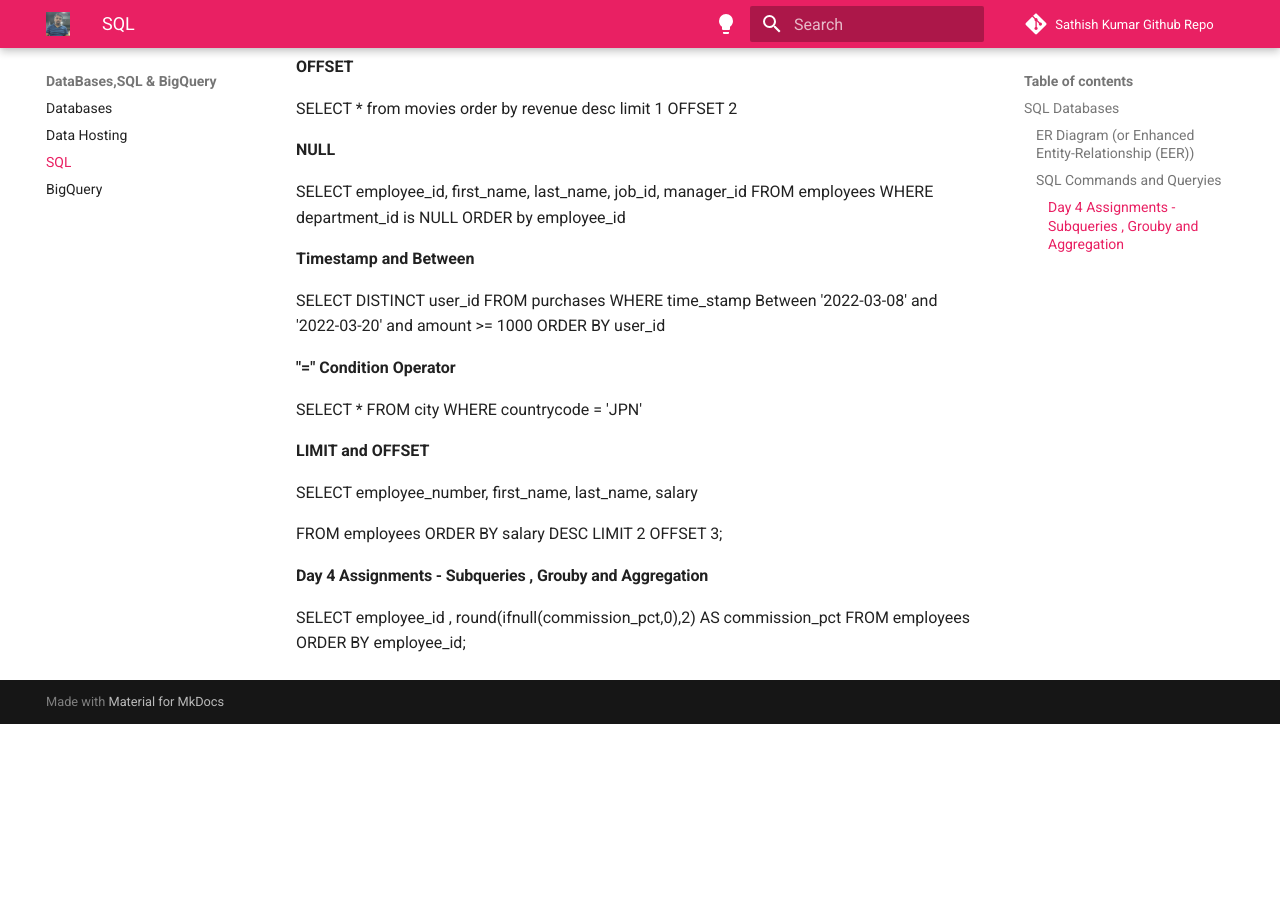
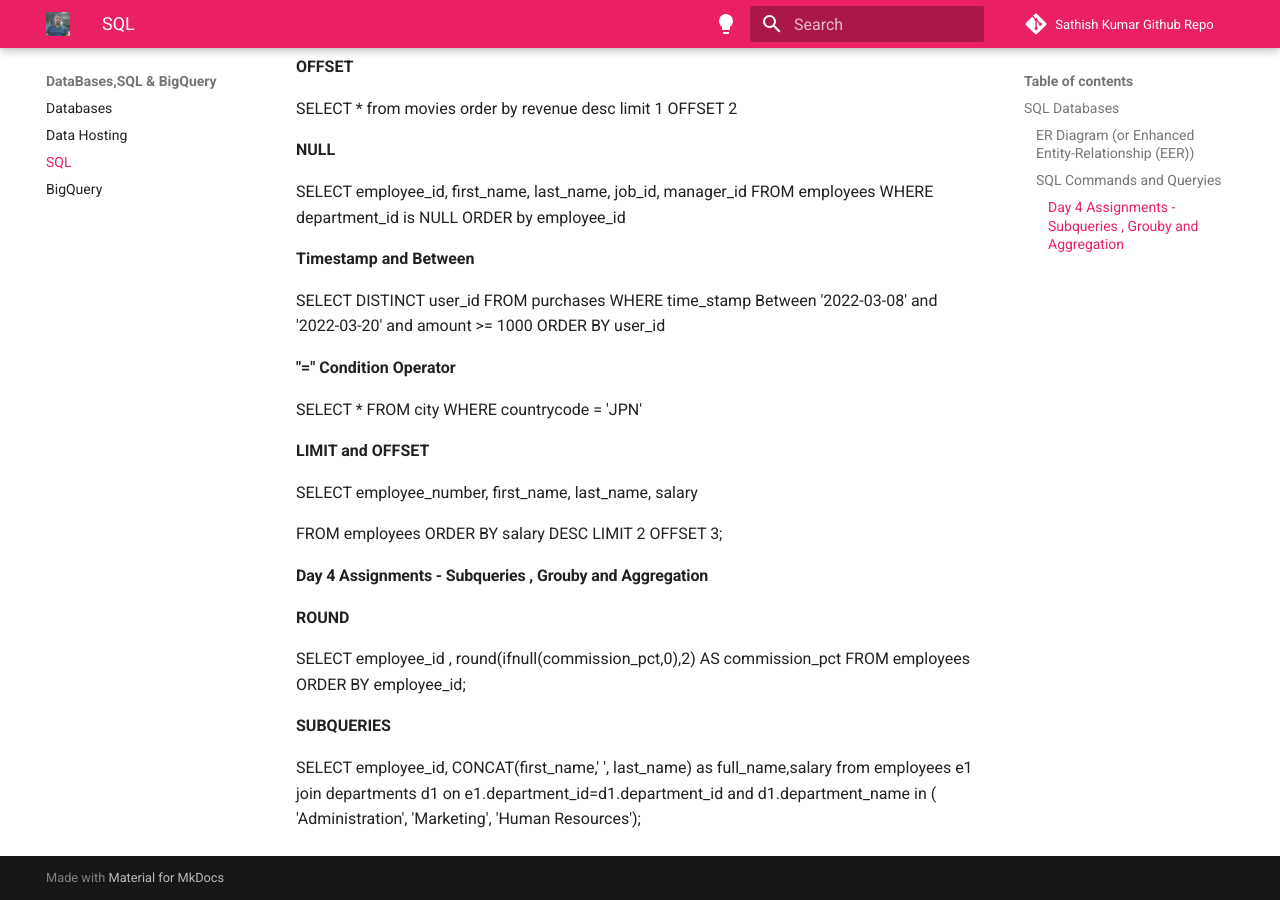
Before and after one commit to sathishkumar19/Scaler-DSML-Course, an MkDocs documentation site: the page built from docs/Databases/sql.md, in a window 1280 px wide and 900 px high, scrolled down 4780 px. Built offline with MkDocs 1.6.1 and Material for MkDocs 9.7.7, drawn with Linux system fonts in a browser that asks for light colours; comment, search, counter and statistics services are not loaded; before the commit the page ends 5504 px from its top, so only the background shows below that.

Commit message:
Updated the commit

```diff
--- a/docs/Databases/sql.md
+++ b/docs/Databases/sql.md
@@ -229,6 +229,15 @@ LIMIT 2 OFFSET 3;
 
 #### Day 4 Assignments - Subqueries , Grouby and Aggregation
 
+**ROUND**
+
 SELECT employee_id , round(ifnull(commission_pct,0),2) AS commission_pct
  FROM employees
  ORDER BY employee_id;
+
+**SUBQUERIES**
+
+ SELECT employee_id, CONCAT(first_name,' ', last_name) as full_name,salary from
+employees e1 join departments d1
+on e1.department_id=d1.department_id
+and d1.department_name in ( 'Administration', 'Marketing', 'Human Resources');
```
Also changed, not shown: README.md (+1 -1 lines).
